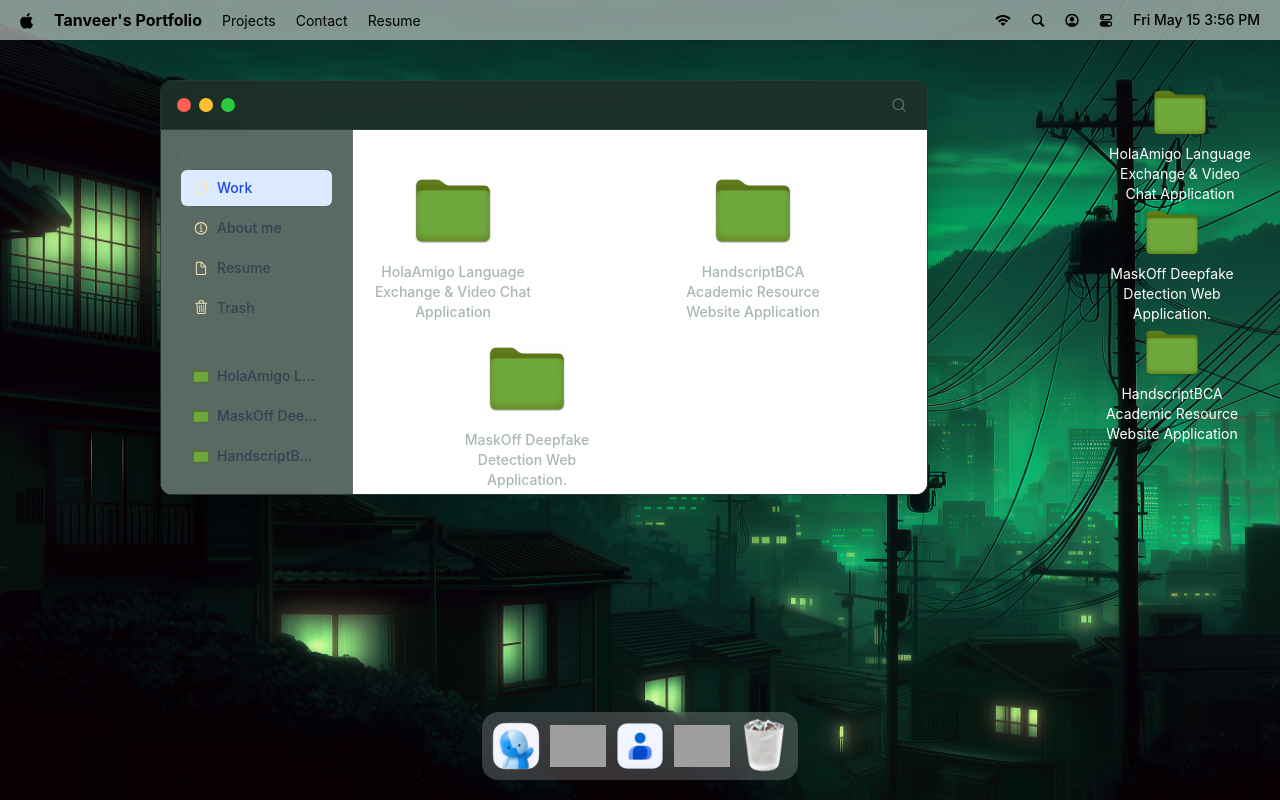
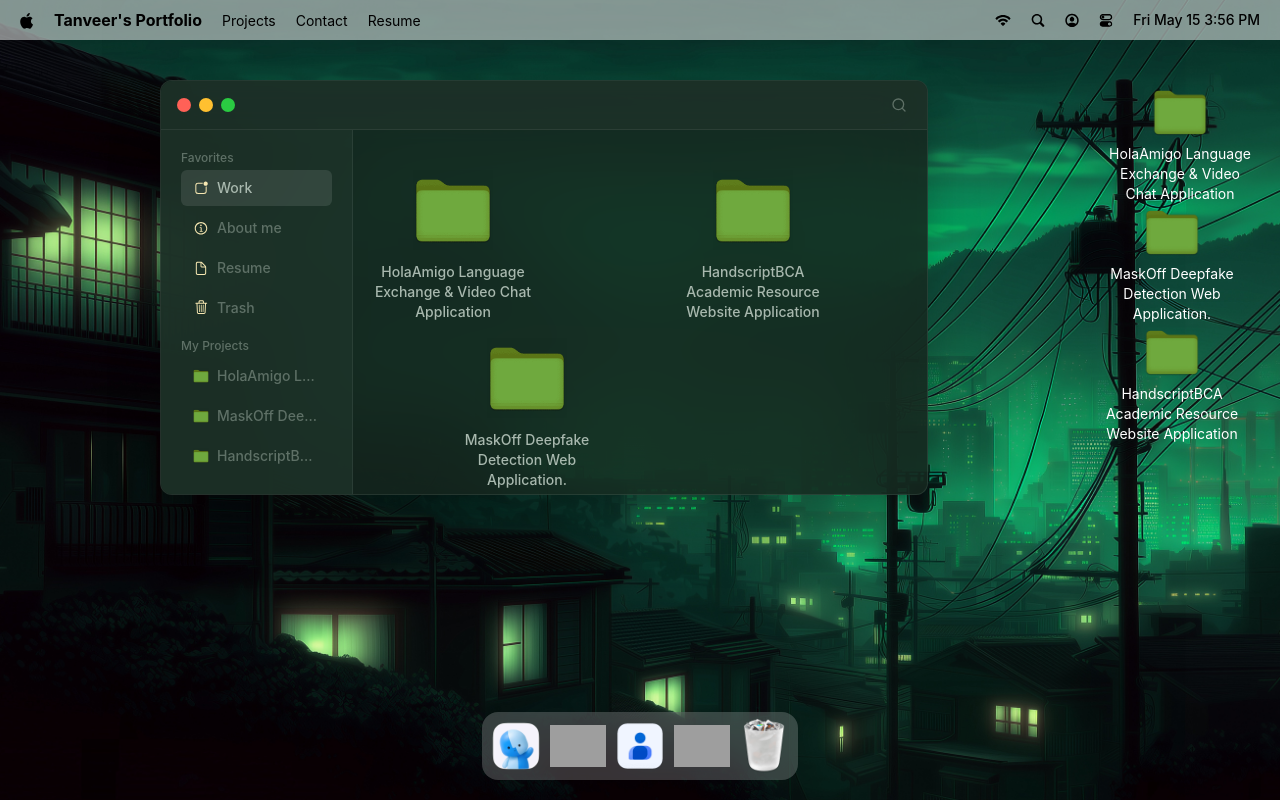
Before and after one commit to 7AZz/linux_portfolio, a React (Vite) app: page / in a window 1280 px wide. Both pictures are taken after a click on the button "Projects". Built offline with nearby package versions, Linux system fonts and the light colour scheme; grey boxes are pictures that could not be loaded; a web font is replaced by a local one.

Commit message:
fix: apply dark forest theme to finder window

```diff
--- a/src/index.css
+++ b/src/index.css
@@ -413,25 +413,25 @@ body {
         @apply space-y-1;
 
         .active {
-          @apply bg-blue-100 text-blue-700;
+          @apply bg-white/10 text-[var(--window-text)];
         }
 
         .not-active {
-          @apply text-gray-700 hover:bg-gray-200;
+          @apply text-[var(--window-text-muted)] hover:bg-white/5;
         }
 
         button {
           @apply flex items-center gap-2 px-3 py-2 rounded-md cursor-pointer transition-colors w-full text-left;
 
           &:focus-visible {
-            @apply outline-none ring-2 ring-blue-500 ring-offset-2 ring-offset-gray-50;
+            @apply outline-none ring-1 ring-[var(--window-text-muted)] ring-offset-0;
           }
         }
       }
     }
 
     .content {
-      @apply flex-1 p-8 bg-white max-w-2xl relative;
+      @apply flex-1 p-8 bg-black/10 max-w-2xl relative;
 
       li {
         @apply absolute flex items-center flex-col gap-3;
@@ -441,12 +441,12 @@ body {
         }
 
         p {
-          @apply text-sm text-center font-medium w-40;
+          @apply text-sm text-center font-medium w-40 text-[var(--window-text)];
         }
       }
 
       .empty-state {
-        @apply static w-full h-full flex items-center justify-center text-gray-500;
+        @apply static w-full h-full flex items-center justify-center text-[var(--window-text-muted)];
 
         p {
           @apply text-sm font-medium;
--- a/src/windows/Finder.tsx
+++ b/src/windows/Finder.tsx
@@ -63,7 +63,7 @@ const Finder = () => {
         <Search className="icon" />
       </div>
 
-      <div className="bg-white flex h-full">
+      <div className="flex h-full">
         <div className="sidebar">
           {renderList("Favorites", Object.values(locations))}
           {renderList("My Projects", locations.work.children)}
```
